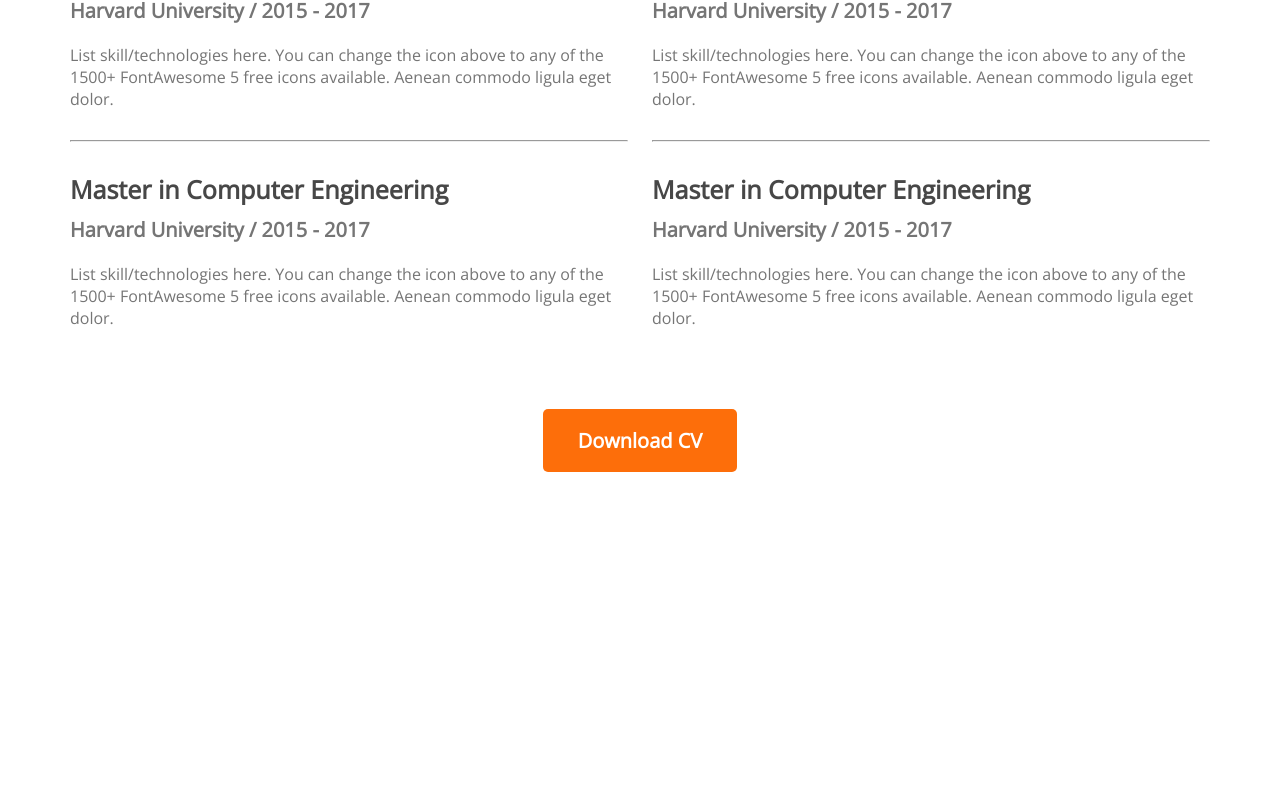
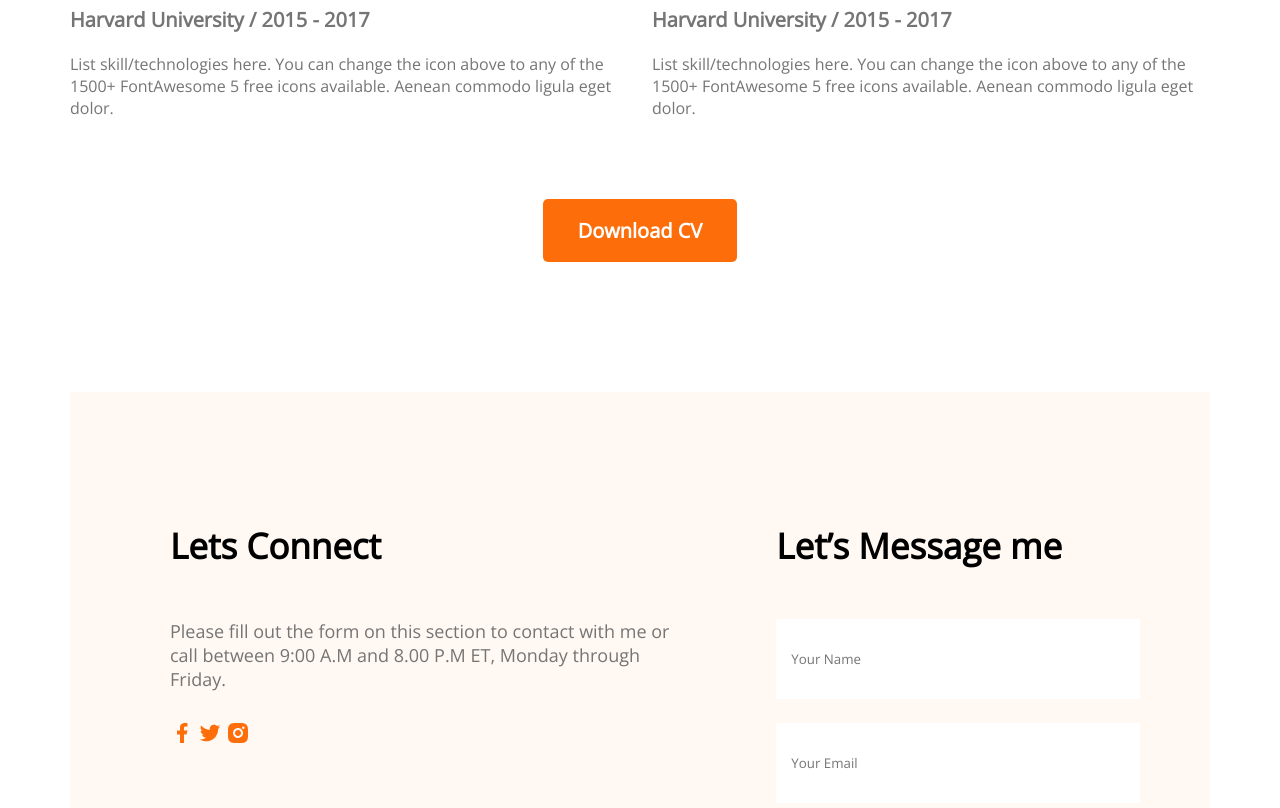
Before and after one commit to tusarallen/developer-portfolio, a plain HTML site: page index.html in a window 1280 px wide. Shown: the part 2687-3495 px from the top of the page. Before the commit the page ends 3159 px from the top, so only its background shows below. Drawn offline with nearby package versions, Linux system fonts and the light colour scheme.

Commit message:
contact us added

```diff
--- a/index.html
+++ b/index.html
@@ -153,6 +153,34 @@
                 <button class="btn-primary">Download CV</button>
             </div>
         </section>
+        <!-- contact section  -->
+        <section class="contact">
+            <div>
+                <h3 class="section-title">Lets Connect</h3>
+                <p class="section-description">
+                    Please fill out the form on this section to contact with me or call between 9:00 A.M and 8.00 P.M
+                    ET, Monday through Friday.
+                </p>
+                <a href="">
+                    <img src="images/icons/facebook.png" alt="">
+                </a>
+                <a href="">
+                    <img src="images/icons/twitter.png" alt="">
+                </a>
+                <a href="">
+                    <img src="images/icons/insta.png" alt="">
+                </a>
+            </div>
+            <div>
+                <h3 class="section-title">Let’s Message me</h3>
+                <form action="">
+                    <input type="text" name="" id="" placeholder="Your Name">
+                    <input type="email" name="" id="" placeholder="Your Email">
+                    <textarea name="" id="" cols="10" rows="8" placeholder="Message"></textarea>
+                    <input class="btn-primary" type="button" value="submit">
+                </form>
+            </div>
+        </section>
     </main>
     <footer>
 
--- a/styles/portfolio.css
+++ b/styles/portfolio.css
@@ -92,7 +92,7 @@ section {
 
 .section-title {
     text-align: center;
-    margin-bottom: 120px;
+    margin-bottom: 50px;
     font-weight: 700;
     font-size: 35px;
 }
@@ -177,3 +177,25 @@ section {
     margin-top: 50px;
     text-align: center;
 }
+/* contact styles  */
+.contact{
+    display: flex;
+    gap: 100px;
+    background: #FFF8F3;
+    padding: 130px 100px;
+}
+.contact .section-title{
+    text-align: left;
+}
+.contact input[type="text"],input[type="email"], textarea{
+    margin-bottom: 24px;
+    border: 0;
+    width: 100%;
+    padding: 8px 15px;
+}
+input{
+    height: 64px;
+}
+.contact a{
+    text-decoration: none;
+}
```
